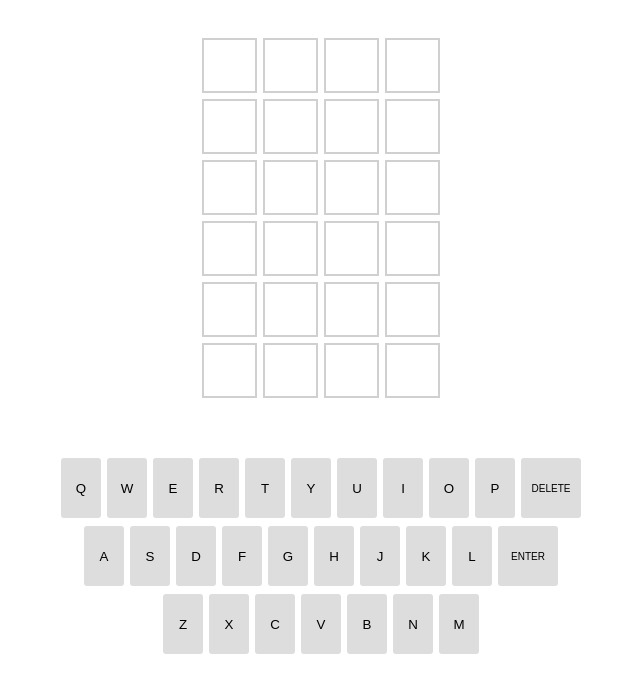
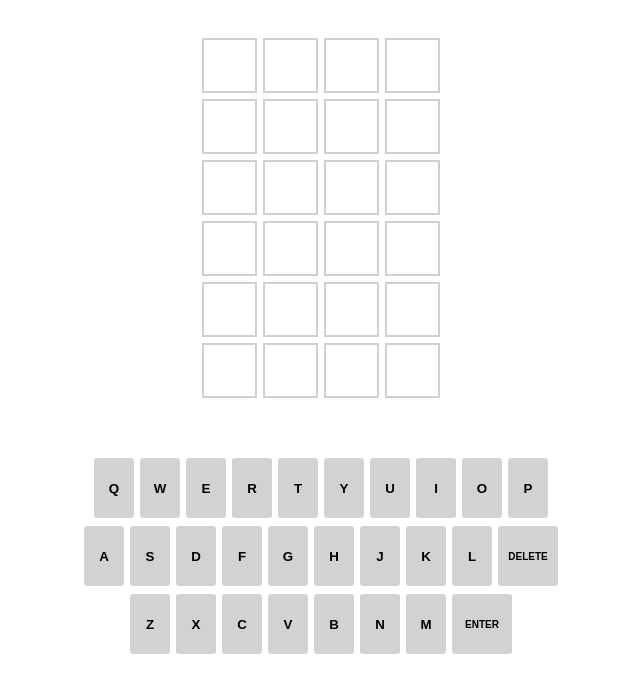
Before and after one commit to johnmilley/wrdl, a plain HTML site: page index.html in a window 1280 px wide. Shown: the part 109-800 px from the top of the page, without its empty margins (319-959 px from the left). Drawn offline with Linux system fonts and the light colour scheme; a web font is replaced by a local one.

Commit message:
movin buttons

```diff
--- a/index.html
+++ b/index.html
@@ -71,7 +71,6 @@
                 <button class="key" data-key="73">I</button>
                 <button class="key" data-key="79">O</button>
                 <button class="key" data-key="80">P</button>
-                <button class="key key-plus-half" data-key="8">DELETE</button>
             </div>
             <div class="kb-row kb-row1">
                 <button class="key" data-key="65">A</button>
@@ -83,7 +82,7 @@
                 <button class="key" data-key="74">J</button>
                 <button class="key" data-key="75">K</button>
                 <button class="key" data-key="76">L</button>
-                <button class="key key-plus-half" data-key="13">ENTER</button>
+                <button class="key key-plus-half" data-key="8">DELETE</button>
             </div>
             <div class="kb-row kb-row3">
                 <button class="key" data-key="90">Z</button>
@@ -93,6 +92,7 @@
                 <button class="key" data-key="66">B</button>
                 <button class="key" data-key="78">N</button>
                 <button class="key" data-key="77">M</button>
+                <button class="key key-plus-half" data-key="13">ENTER</button>
             </div>
         </div>
     </div>
--- a/wordle.css
+++ b/wordle.css
@@ -76,8 +76,8 @@ body {
     cursor: pointer;
     border: none;
     border-radius: 3px;
-    background-color: rgba(169, 169, 169, 0.397);
-    font-weight: 500;
+    background-color: rgba(141, 141, 141, 0.397);
+    font-weight: 600;
 }
 
 .key-plus-half {
```
